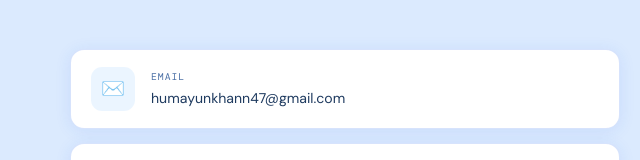
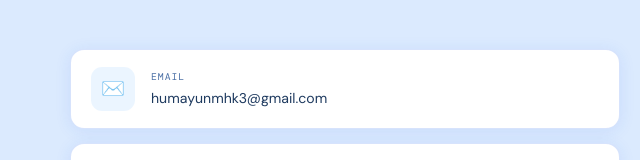
Before and after one commit to humayun-mhk/portfolio, a plain HTML site: page index.html in a window 1280 px wide. Shown: the part 7957-8117 px from the top of the page, 0-640 px from the left. Drawn offline with nearby package versions, Linux system fonts and the light colour scheme; a web font is replaced by a local one.

Commit message:
Update index.html

```diff
--- a/index.html
+++ b/index.html
@@ -1123,7 +1123,7 @@
     <p class="s-sub reveal">Open to full-time roles, freelance projects, and research collaborations in AI/ML.</p>
     <div class="ct-grid">
       <div class="ct-links reveal">
-        <a class="ct-lnk" href="mailto:humayunmhk3@gmail.com"><div class="ci">✉️</div><div class="cd"><span class="cl">Email</span><span class="cv">humayunkhann47@gmail.com</span></div></a>
+        <a class="ct-lnk" href="mailto:humayunmhk3@gmail.com"><div class="ci">✉️</div><div class="cd"><span class="cl">Email</span><span class="cv">humayunmhk3@gmail.com</span></div></a>
         <a class="ct-lnk" href="https://linkedin.com/in/humayun-mhk-927407251" target="_blank" rel="noopener"><div class="ci">💼</div><div class="cd"><span class="cl">LinkedIn</span><span class="cv">linkedin.com/in/humayun-mhk</span></div></a>
         <a class="ct-lnk" href="https://github.com/humayun-mhk" target="_blank" rel="noopener"><div class="ci">🐙</div><div class="cd"><span class="cl">GitHub</span><span class="cv">github.com/humayun-mhk</span></div></a>
         <a class="ct-lnk" href="tel:+923140818147"><div class="ci">📞</div><div class="cd"><span class="cl">Phone</span><span class="cv">+92 314 081 8147</span></div></a>
```
